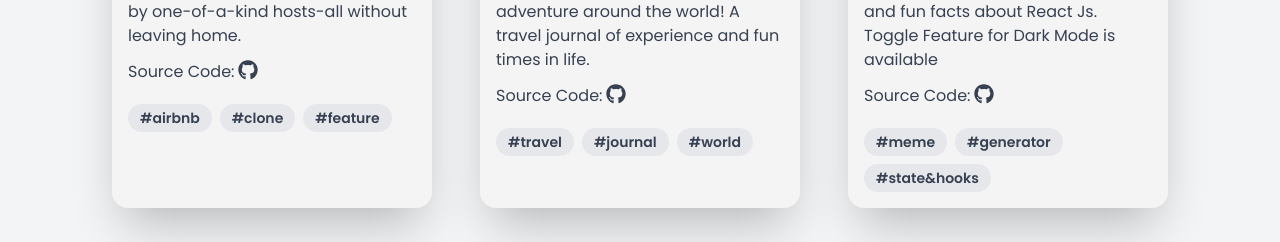
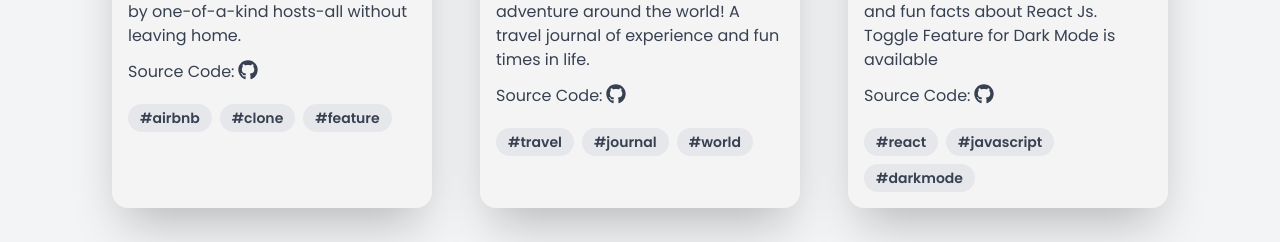
Before and after one commit to johncanero/johncanero-website, a Next.js app: page /projects in a window 1280 px wide. Shown: the part 1008-1250 px from the top of the page. Built offline with nearby package versions, Linux system fonts and the light colour scheme.

Commit message:
Update hashtags

```diff
--- a/pages/projects.tsx
+++ b/pages/projects.tsx
@@ -304,13 +304,13 @@ const projects = () => {
           </div>
           <div className="px-4 mt-1 pb-2">
             <span className="inline-block bg-gray-200 dark:bg-gray-300 rounded-full px-3 py-1 text-sm font-semibold text-gray-700 dark:text-gray-800 mr-2 mb-2">
-              #meme
+              #react
             </span>
             <span className="inline-block bg-gray-200 dark:bg-gray-300 rounded-full px-3 py-1 text-sm font-semibold text-gray-700 dark:text-gray-800 mr-2 mb-2">
-              #generator
+              #javascript
             </span>
             <span className="inline-block bg-gray-200 dark:bg-gray-300 rounded-full px-3 py-1 text-sm font-semibold text-gray-700 dark:text-gray-800 mr-2 mb-2">
-              #state&hooks
+              #darkmode
             </span>
           </div>
         </div>
```
